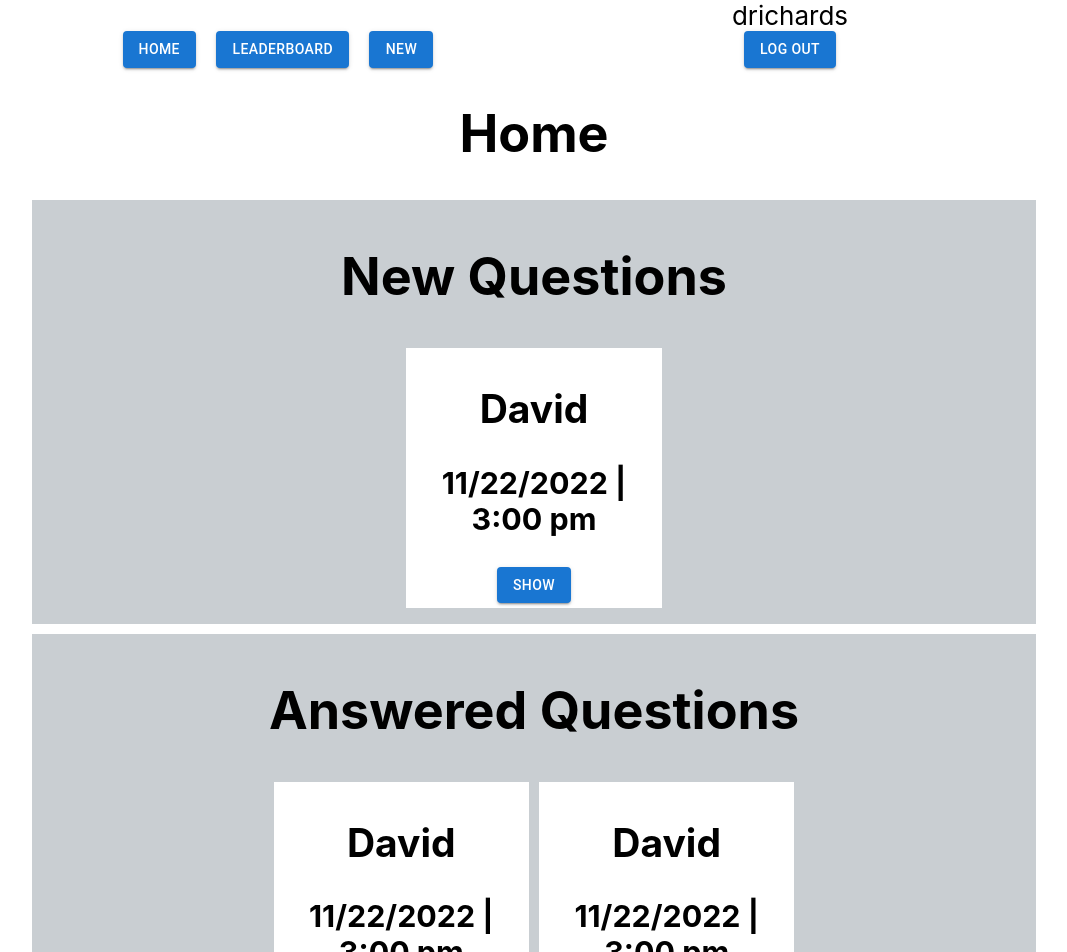
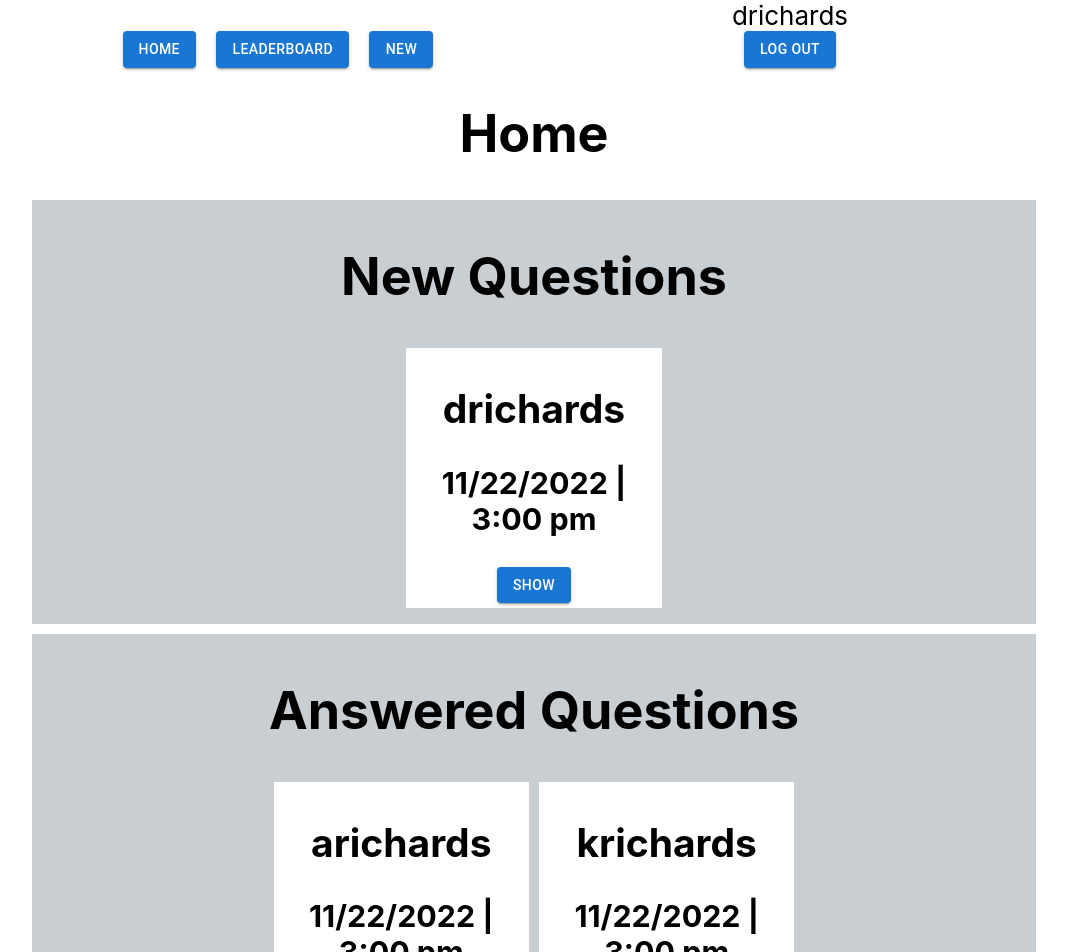
Before and after one commit to drichards188/polling-project, a React (Create React App) app: page /home in a window 1280 px wide. Shown: the top 952 px of the page, without its empty margins (106-1173 px from the left). Built offline with nearby package versions, Linux system fonts and the light colour scheme.

Commit message:
cards display on home and show the poll dynamically

```diff
--- a/src/features/polling/Card.tsx
+++ b/src/features/polling/Card.tsx
@@ -1,6 +1,8 @@
 import {Button} from "@mui/material";
+import {useNavigate} from "react-router-dom";
 
-const Card = ({userData}: any) => {
+const Card = ({pollData}: any) => {
+    const navigate = useNavigate();
 
     const cardStyle = {
         backgroundColor: "white",
@@ -10,13 +12,15 @@ const Card = ({userData}: any) => {
         margin: '.5%'
     }
 
-
+    const handleShow = () => {
+        navigate(`/poll?id=${pollData.id}`)
+    }
 
     return (
         <div style={cardStyle}>
-            <h2>{userData.name}</h2>
-            <h3>{userData.date} | {userData.time}</h3>
-            <Button variant='contained'>Show</Button>
+            <h2>{pollData.name}</h2>
+            <h3>{pollData.date} | {pollData.time}</h3>
+            <Button variant='contained' onClick={handleShow}>Show</Button>
         </div>
     )
 }
--- a/src/features/polling/Home.tsx
+++ b/src/features/polling/Home.tsx
@@ -5,7 +5,6 @@ import {
 import Header from "../misc/Header";
 import Card from "./Card";
 import {useAppDispatch, useAppSelector} from "../../app/hooks";
-import {Button} from "@mui/material";
 
 const Home = () => {
     const polls = useAppSelector(selectPolls);
@@ -40,12 +39,12 @@ const Home = () => {
             <div style={containerStyle}>
                 <h1>New Questions</h1>
                 {generatePollUnanswered().map((poll: any) => <Card
-                    userData={{id: poll.id, name: poll.name, time: poll.time, date: poll.date}}/>)}
+                    pollData={{id: poll.id, name: poll.author, time: poll.time, date: poll.date}}/>)}
             </div>
             <div style={containerStyle}>
                 <h1>Answered Questions</h1>
                 {generatePollAnswered().map((poll: any) => <Card
-                    userData={{id: poll.id, name: poll.name, time: poll.time, date: poll.date}}/>)}
+                    pollData={{id: poll.id, name: poll.author, time: poll.time, date: poll.date}}/>)}
             </div>
         </div>
     )
--- a/src/features/polling/Poll.tsx
+++ b/src/features/polling/Poll.tsx
@@ -1,16 +1,18 @@
 import Header from "../misc/Header";
 import PollOption from "./PollOption";
-import {useSearchParams} from "react-router-dom";
+import {useNavigate, useSearchParams} from "react-router-dom";
 import {useEffect, useState} from "react";
 import {useAppSelector} from "../../app/hooks";
 import {selectPolls} from "./pollingSlice";
 
 const Poll = () => {
     const polls = useAppSelector(selectPolls);
+    const navigate = useNavigate();
 
     const [searchParams, setSearchParams] = useSearchParams();
     const [pollData, setPollData] = useState({
         id: 0,
+        author: 'author',
         option1: 'option1',
         option2: 'option2',
         answered1: 0,
@@ -22,9 +24,12 @@ const Poll = () => {
         let desiredPoll: number;
         if (typeof idParam === 'string') {
             desiredPoll = parseInt(idParam);
+            let poll = polls.find((poll: any) => poll.id === desiredPoll);
+            setPollData(poll);
+        } else {
+            alert('poll not found');
+            navigate('/home');
         }
-        let poll = polls.find((poll: any) => poll.id === desiredPoll);
-        setPollData(poll);
     })
 
     const containerStyle = {
@@ -38,6 +43,7 @@ const Poll = () => {
     return (
         <div style={{width: '100%'}}>
             <Header/>
+            <h2>Poll by {pollData.author}</h2>
             <h1>Would You Rather</h1>
             <div style={containerStyle}>
                 <PollOption pollData={{question: pollData.option1, id: 1}}/>
--- a/src/features/polling/pollingSlice.ts
+++ b/src/features/polling/pollingSlice.ts
@@ -15,20 +15,23 @@ const initialState: PollingState = {
     user: {id: 12, name: 'drichards', company: 'envoloperty', answered: [13, 255, 162, 18, 22], created: [92, 1, 5, 15]},
     polls: [{
         id: 1,
+        author: 'drichards',
         option1: 'write in JS',
         option2: 'write in TS',
         answered1: 22,
         answered2: 5, name: 'David', time: '3:00 pm', date: '11/22/2022'
     },{
         id: 13,
-        option1: 'write in JS',
-        option2: 'write in TS',
+        author: 'arichards',
+        option1: 'War Thunder',
+        option2: 'Borderlands',
         answered1: 22,
         answered2: 5, name: 'David', time: '3:00 pm', date: '11/22/2022'
     },{
         id: 255,
-        option1: 'write in JS',
-        option2: 'write in TS',
+        author: 'krichards',
+        option1: 'lululemon',
+        option2: 'North Face',
         answered1: 22,
         answered2: 5, name: 'David', time: '3:00 pm', date: '11/22/2022'
     }],
```
Also changed, not shown: 1 other file (tests, documents, lock files or other folders).
